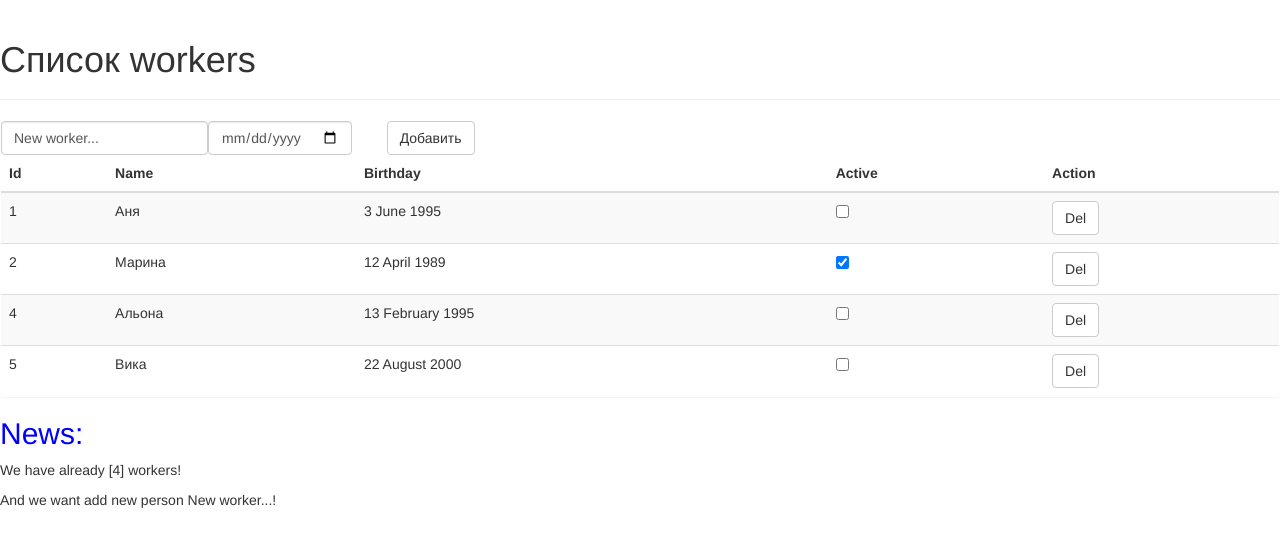
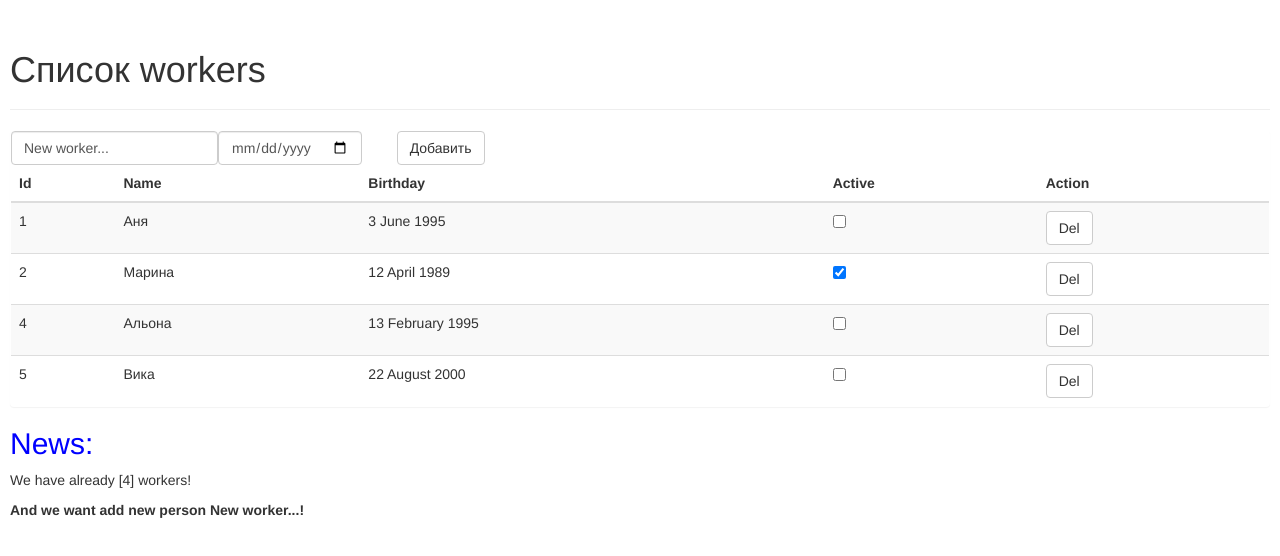
Before and after one commit to Treedo/Workers-in-Angular, an Angular app: page / in a window 1280 px wide. Shown: the top 556 px of the page. Built offline with nearby package versions, Linux system fonts and the light colour scheme.

Commit message:
Directive - another way change thml

```diff
--- a/src/app/app.module.ts
+++ b/src/app/app.module.ts
@@ -5,12 +5,14 @@ import { AppRoutingModule } from './app-routing.module';
 import { AppComponent } from './app.component';
 import { NewsComponent } from './news/news.component';
 import { PosterComponent } from './poster/poster.component';
+import { BoldDirective } from './bold.directive';
 
 @NgModule({
   declarations: [
     AppComponent,
     NewsComponent,
-    PosterComponent
+    PosterComponent,
+    BoldDirective
   ],
   imports: [
     BrowserModule,
--- a/src/app/bold.directive.ts
+++ b/src/app/bold.directive.ts
@@ -1,12 +1,12 @@
-import { Directive, ElementRef } from '@angular/core';
+import { Directive, ElementRef, Renderer2 } from '@angular/core';
 
 @Directive({
   selector: '[appBold]'
 })
 export class BoldDirective {
 
-  constructor(private elRef: ElementRef) {
-    this.elRef.nativeElement.style.fontWeight = "bold" ;
+  constructor(private elRef: ElementRef, private renderer: Renderer2) {
+    this.renderer.setStyle(this.elRef.nativeElement, "font-weight", "bold") ;
    }
 
 }
--- a/src/app/news/news.component.html
+++ b/src/app/news/news.component.html
@@ -1,5 +1,5 @@
 <div>
     <h2 [ngClass]="{redFont:activeRed}" (click)="cangeFont()">News:</h2>
     <p>We have already {{amountOfWorkersText}} workers!</p>
-    <p>And we want add new person{{nameOfNewWorkers}}</p>
+    <p appBold>And we want add new person {{nameOfNewWorkers}}</p>
 </div>
--- a/src/app/news/news.component.ts
+++ b/src/app/news/news.component.ts
@@ -25,7 +25,7 @@ export class NewsComponent {
     if (val.trim() == "") {
       this.nameOfNewWorkers = "...";
     } else {
-      this.nameOfNewWorkers = " " + val.trim() + "!";
+      this.nameOfNewWorkers = " " + val.trim() + "!" ;
     }
   }
 
--- a/src/styles.css
+++ b/src/styles.css
@@ -1 +1,4 @@
 /* You can add global styles to this file, and also import other style files */
+body {
+  padding: 10px;
+}
```
Also changed, not shown: 2 other files (tests, documents, lock files or other folders).
